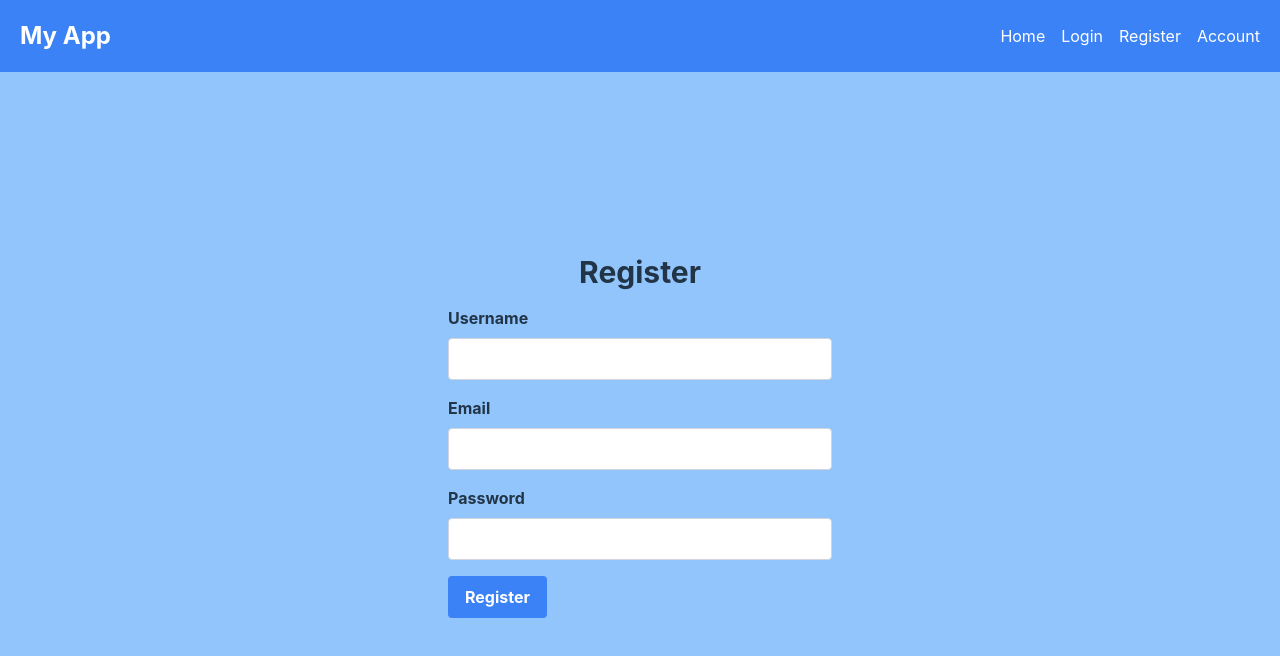
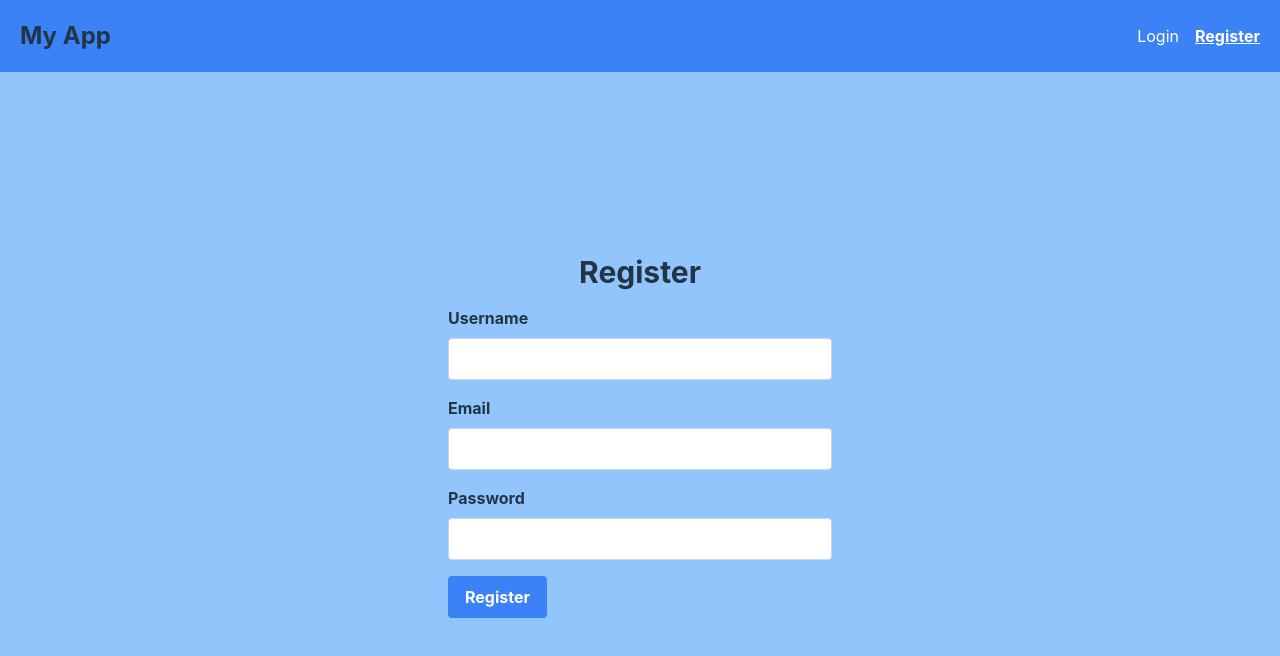
Before and after one commit to nhamonin/nodejs-test-task, a React (Vite) app in the folder frontend/: page /register in a window 1280 px wide. Shown: the top 656 px of the page. Built offline with nearby package versions, Linux system fonts and the light colour scheme.

Commit message:
Add logout functionality and authentication context

```diff
--- a/frontend/src/App.tsx
+++ b/frontend/src/App.tsx
@@ -5,9 +5,12 @@ import Login from './pages/Login';
 import Register from './pages/Register';
 import Account from './pages/Account';
 import Header from './components/Header';
+import Logout from './components/Logout';
+import { AuthProvider } from './contexts/AuthProvider';
 
 const App = () => {
   return (
+    <AuthProvider>
       <Router>
         <div className="flex flex-col min-h-screen">
           <Header />
@@ -18,12 +21,14 @@ const App = () => {
             <Routes>
               <Route path="/login" element={<Login />} />
               <Route path="/register" element={<Register />} />
+              <Route path="/logout" element={<Logout />} />
               <Route path="/account" element={<Account />} />
               <Route path="/" element={<Home />} />
             </Routes>
           </main>
         </div>
       </Router>
+    </AuthProvider>
   );
 };
 
--- a/frontend/src/components/Form.tsx
+++ b/frontend/src/components/Form.tsx
@@ -1,5 +1,4 @@
 import React, { useState } from 'react';
-import { useNavigate } from 'react-router-dom';
 
 interface InputProps {
   value: string;
@@ -40,21 +39,14 @@ interface FormProps {
   fields: FormField[];
   endpoint: string;
   buttonLabel: string;
-  onSuccessNavigateTo: string;
+  onSuccess: (accessToken?: string) => void;
 }
 
-const Form = ({
-  fields,
-  endpoint,
-  buttonLabel,
-  onSuccessNavigateTo,
-}: FormProps) => {
-  const navigate = useNavigate();
-
+const Form = ({ fields, endpoint, buttonLabel, onSuccess }: FormProps) => {
   const [isLoading, setIsLoading] = useState<boolean>(false);
   const [message, setMessage] = useState<string | null>(null);
 
-  const inputs = fields.map((field) => useInput(''));
+  const inputs = fields.map((_) => useInput(''));
 
   const handleSubmit = async (
     e: React.FormEvent<HTMLFormElement>,
@@ -87,8 +79,8 @@ const Form = ({
         };
       } else {
         inputs.forEach((input) => input.reset());
-        setMessage('Success!');
-        navigate(onSuccessNavigateTo);
+        const { access_token } = await response.json();
+        onSuccess(access_token);
       }
     } catch (error: any) {
       console.log(error);
--- a/frontend/src/components/Header.tsx
+++ b/frontend/src/components/Header.tsx
@@ -1,30 +1,48 @@
-import { Link } from 'react-router-dom';
+import { NavLink } from 'react-router-dom';
+import { useContext } from 'react';
+
+import { AuthContext } from '../contexts/AuthProvider';
 
 const Header = () => {
+  const authContext = useContext(AuthContext);
+  if (!authContext) {
+    return null;
+  }
+  const { isLoggedIn } = authContext;
+
+  const renderNavLink = (to: string, label: string) => (
+    <li>
+      <NavLink
+        to={to}
+        className={({ isActive }) =>
+          `text-white ${isActive ? 'font-bold underline' : ''}`
+        }
+        end
+      >
+        {label}
+      </NavLink>
+    </li>
+  );
+
   return (
     <nav className="flex items-center justify-between p-5 bg-blue-500">
-      <h1 className="text-2xl font-bold text-white">My App</h1>
+      <div className="flex items-center space-x-4">
+        <NavLink to="/" className={'text-2xl font-bold'} end>
+          My App
+        </NavLink>
+      </div>
       <ul className="flex items-center space-x-4">
-        <li>
-          <Link to="/" className="text-white hover:text-gray-200">
-            Home
-          </Link>
-        </li>
-        <li>
-          <Link to="/login" className="text-white hover:text-gray-200">
-            Login
-          </Link>
-        </li>
-        <li>
-          <Link to="/register" className="text-white hover:text-gray-200">
-            Register
-          </Link>
-        </li>
-        <li>
-          <Link to="/account" className="text-white hover:text-gray-200">
-            Account
-          </Link>
-        </li>
+        {!isLoggedIn ? (
+          <>
+            {renderNavLink('/login', 'Login')}
+            {renderNavLink('/register', 'Register')}
+          </>
+        ) : (
+          <>
+            {renderNavLink('/account', 'Account')}
+            {renderNavLink('/logout', 'Logout')}
+          </>
+        )}
       </ul>
     </nav>
   );
--- /dev/null
+++ b/frontend/src/components/Logout.tsx
@@ -0,0 +1,23 @@
+import { useContext, useEffect } from 'react';
+import { useNavigate } from 'react-router-dom';
+import { AuthContext } from '../contexts/AuthProvider';
+
+const Logout = () => {
+  const navigate = useNavigate();
+  const authContext = useContext(AuthContext);
+  if (!authContext) {
+    return null;
+  }
+  const { setAccessToken, setLoggedIn } = authContext;
+
+  useEffect(() => {
+    localStorage.removeItem('access_token');
+    setAccessToken('');
+    setLoggedIn(false);
+    navigate('/login');
+  }, [setAccessToken, setLoggedIn, navigate]);
+
+  return null;
+};
+
+export default Logout;
--- /dev/null
+++ b/frontend/src/contexts/AuthProvider.tsx
@@ -0,0 +1,41 @@
+import React, { useState, createContext, useEffect } from 'react';
+
+interface IAuthContext {
+  isLoggedIn: boolean;
+  accessToken: string;
+  setLoggedIn: (value: boolean) => void;
+  setAccessToken: (value: string) => void;
+}
+
+export const AuthContext = createContext<IAuthContext | null>(null);
+
+interface AuthProviderProps {
+  children: React.ReactNode;
+}
+
+export const AuthProvider: React.FC<AuthProviderProps> = ({ children }) => {
+  const [isLoggedIn, setIsLoggedIn] = useState<boolean>(false);
+  const [accessToken, setAccessToken] = useState<string>('');
+
+  useEffect(() => {
+    const token = window.localStorage.getItem('access_token');
+
+    if (!token) return;
+
+    setIsLoggedIn(true);
+    setAccessToken(token);
+  }, []);
+
+  return (
+    <AuthContext.Provider
+      value={{
+        isLoggedIn,
+        accessToken,
+        setLoggedIn: setIsLoggedIn,
+        setAccessToken,
+      }}
+    >
+      {children}
+    </AuthContext.Provider>
+  );
+};
--- a/frontend/src/pages/Login.tsx
+++ b/frontend/src/pages/Login.tsx
@@ -1,6 +1,27 @@
+import { useContext } from 'react';
+import { useNavigate } from 'react-router-dom';
+import { AuthContext } from '../contexts/AuthProvider';
+
 import Form from '../components/Form';
 
-const Login = () => (
+const Login = () => {
+  const navigate = useNavigate();
+  const authContext = useContext(AuthContext);
+  if (!authContext) {
+    return null;
+  }
+  const { setAccessToken, setLoggedIn } = authContext;
+
+  const handleLoginSuccess = (accessToken: string | undefined) => {
+    if (!accessToken) return;
+
+    setAccessToken(accessToken);
+    localStorage.setItem('access_token', accessToken);
+    setLoggedIn(true);
+    navigate('/account');
+  };
+
+  return (
     <Form
       fields={[
         { name: 'usernameOrEmail', type: 'text', label: 'Username or Email' },
@@ -8,8 +29,9 @@ const Login = () => (
       ]}
       endpoint="http://localhost:3000/auth/login"
       buttonLabel="Login"
-    onSuccessNavigateTo="/dashboard"
+      onSuccess={handleLoginSuccess} // Pass the handler function to handle successful login
     />
   );
+};
 
 export default Login;
--- a/frontend/src/pages/Register.tsx
+++ b/frontend/src/pages/Register.tsx
@@ -1,6 +1,21 @@
+import { useContext } from 'react';
+import { useNavigate } from 'react-router-dom';
+import { AuthContext } from '../contexts/AuthProvider';
 import Form from '../components/Form';
 
-const Register = () => (
+const Register = () => {
+  const navigate = useNavigate();
+  const authContext = useContext(AuthContext);
+
+  if (!authContext) {
+    return null;
+  }
+
+  const handleRegisterSuccess = () => {
+    navigate('/login');
+  };
+
+  return (
     <Form
       fields={[
         { name: 'username', type: 'text', label: 'Username' },
@@ -9,8 +24,9 @@ const Register = () => (
       ]}
       endpoint="http://localhost:3000/users/register"
       buttonLabel="Register"
-    onSuccessNavigateTo="/login"
+      onSuccess={handleRegisterSuccess}
     />
   );
+};
 
 export default Register;
```
Lines whose indentation alone changed are shown as unchanged.
